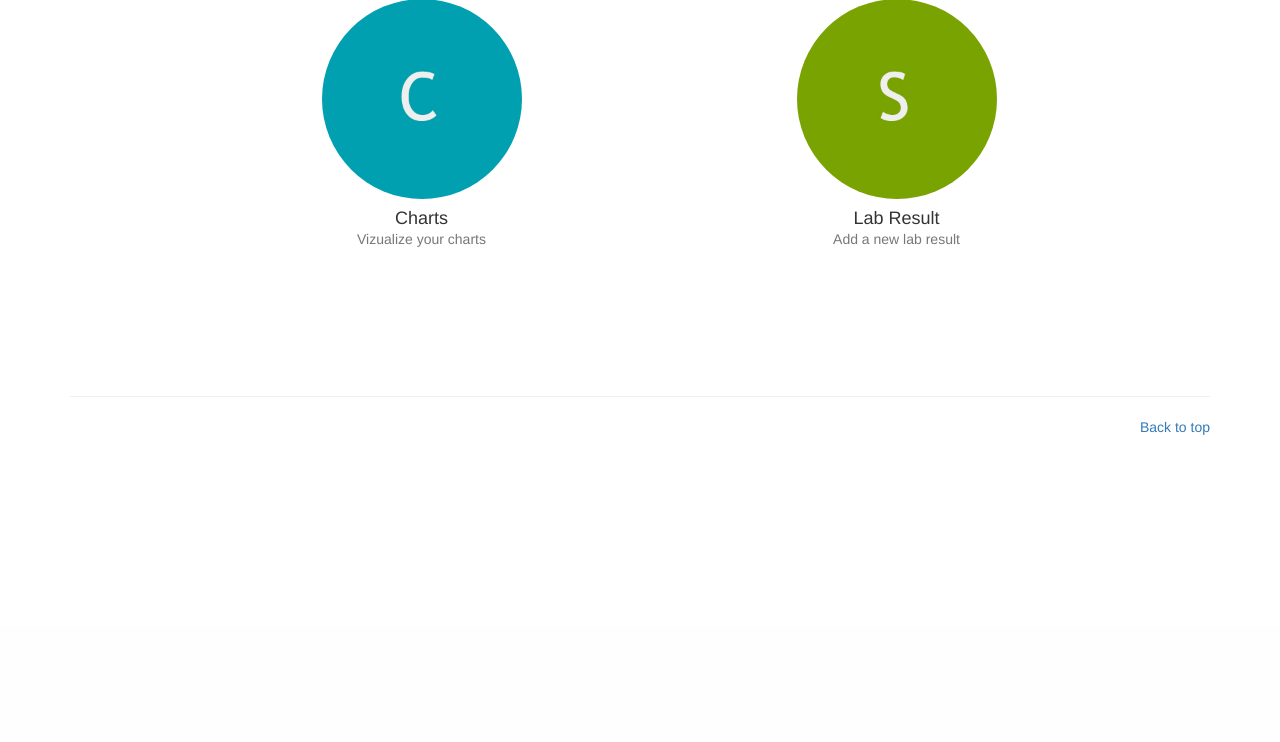
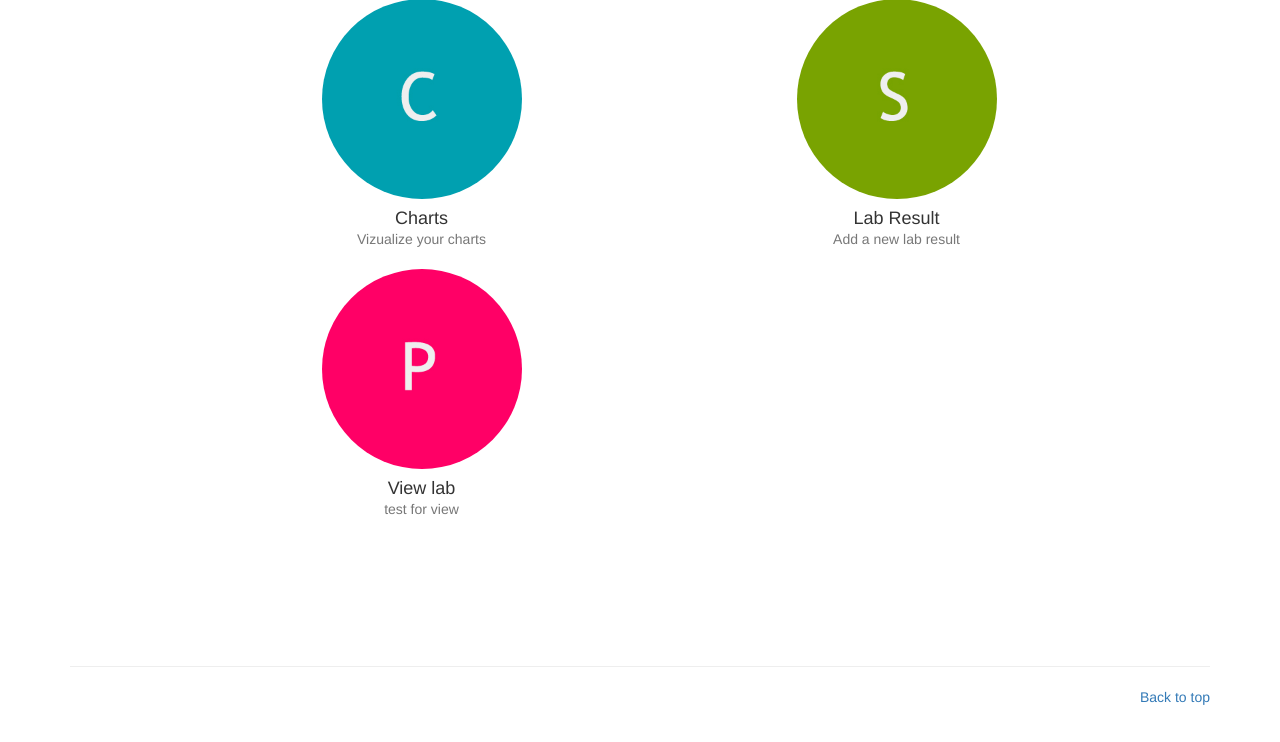
Before and after one commit to eduarde/ChunkyMonkeys, a Django app: page /home/ in a window 1280 px wide. Shown: the part 174-916 px from the top of the page. Before the commit the page ends 609 px from the top, so only its background shows below. Run offline with Django 3.2, Linux system fonts and the light colour scheme; the visitor is signed in with stand-in values (Sample User, id 1); some libraries are stand-ins or nearby versions.

Commit message:
Added test page

```diff
--- a/healthy/templates/healthy/home.html
+++ b/healthy/templates/healthy/home.html
@@ -21,6 +21,12 @@
                 <span class="text-muted">Add a new lab result</span>
             </div>
 
+              <div id="bubble" class="col-sm-6 col-md-6 placeholder">
+              <a href="{% url 'test' %}"> <img src="{% static 'img/proiect.jpg' %}" width="200" height="200" class="img-responsive" alt="Generic placeholder thumbnail"></a>
+              <h4>View lab</h4>
+                <span class="text-muted">test for view</span>
+            </div>
+
           </div>
 </div>
 {% endif %}
--- a/healthy/urls.py
+++ b/healthy/urls.py
@@ -1,11 +1,12 @@
 from django.conf.urls import url
 from . import views
-from .views import LandingPage, HomePage
+from .views import LandingPage, HomePage, TestPage
 
 urlpatterns = [
 
     url(r'^$', LandingPage.as_view(), name='index'),
     url(r'^login/$', 'django.contrib.auth.views.login'),
     url(r'^home/$', HomePage.as_view(), name='home'),
+    url(r'^test/$', TestPage.as_view(), name='test'),
 
 ]
--- a/healthy/views.py
+++ b/healthy/views.py
@@ -2,6 +2,8 @@ from django.shortcuts import render
 from django.views.generic import View, ListView
 from django.utils.decorators import method_decorator
 from django.contrib.auth.decorators import login_required
+
+from .models import Lab
 
 # Create your views here.
 
@@ -17,3 +19,16 @@ class HomePage(View):
 	@method_decorator(login_required)
 	def get(self, request):
 		return render(request, self.template_name)
+
+
+class TestPage(ListView):
+	model = Lab
+	template_name = 'healthy/test.html'
+	context_object_name = 'labs'
+
+	@method_decorator(login_required)
+	def dispatch(self, *args, **kwargs):
+		return super(TestPage, self).dispatch(*args, **kwargs)
+
+	def get_queryset(self):
+		return Lab.objects.all()
```
Also changed, not shown: healthy/templates/healthy/test.html (added, +18 -0 lines).
